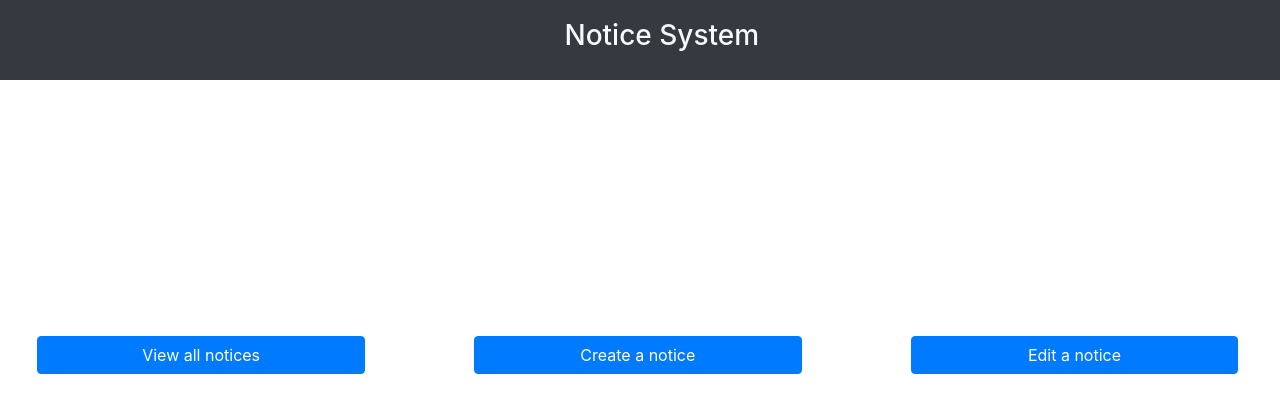
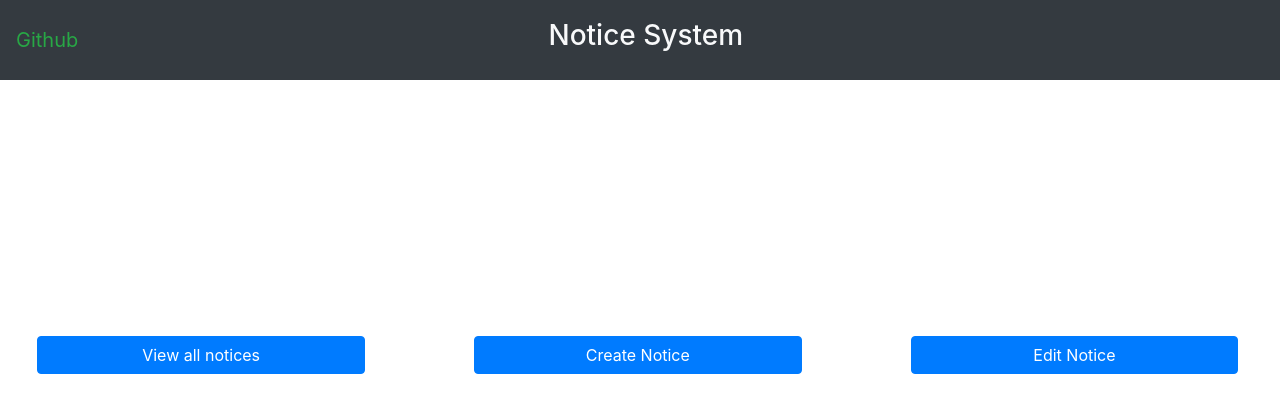
Before and after one commit to MUKESHSIHAG/Notice-Board, a Flask app: page / in a window 1280 px wide. Shown: the top 413 px of the page. Run offline with Flask 2, Linux system fonts and the light colour scheme; some libraries are stand-ins or nearby versions.

Commit message:
final changes

```diff
--- a/templates/create.html
+++ b/templates/create.html
@@ -18,7 +18,7 @@
 </head>
 <body>
     <nav class="navbar navbar-expand-lg navbar-dark bg-dark row" style="height: 10%;">
-      <a class="navbar-brand col-md-5 col-xs-5 text-success" href="/">Home</a>
+      <div class="col-md-5"><a class="navbar-brand text-success" href="/">Home</a></div>
       <h3 class="text-light col-md-6 col-xs-5">Create New Notice</h3>
     </nav>
     <form action="/create_notice" method="POST">
--- a/templates/edit.html
+++ b/templates/edit.html
@@ -16,8 +16,8 @@
 </head>
 <body>
     <nav class="navbar navbar-expand-lg navbar-dark bg-dark row" style="margin-bottom: 5%; height: 10%;">
-        <a class="navbar-brand col-md-5 col-xs-5 text-success" href="/">Home</a>
-        <h3 class="text-light col-md-6 col-xs-5">Edit Notices</h3>
+        <div class="col-md-5"><a class="navbar-brand text-success" href="/">Home</a></div>
+        <h3 class="text-light col-md-6">Edit Notices</h3>
     </nav>
     {% for notice in notices %}
     <div style="margin-bottom: 5%;">
--- a/templates/home.html
+++ b/templates/home.html
@@ -15,15 +15,16 @@
 </head>
 <body>
   <nav class="navbar navbar-expand-lg navbar-dark bg-dark row" style="">
-    <a class="navbar-brand col-md-5 col-xs-5" style="visibility: hidden;" href="/">Home</a>
-    <h3 class="text-light col-md-6 col-xs-5">Notice System</h3>
+    <!-- <a class="navbar-brand col-md-2 " style="visibility: hidden;" href="/">Home</a> -->
+    <div class="col-md-5"><a class="navbar-brand text-success" target="blank" href="https://github.com/MUKESHSIHAG/Notice-Board">Github</a></div>
+    <h3 class="text-light col-md-6 ">Notice System</h3>
   </nav>
   <div class="row" style="margin-top: 20%;">
     <a style="margin-left: 4%;" class="btn btn-primary col-md-3 col-sm-12" href="/notice">View all notices</a>
     <div class="col-md-1"></div>
-    <a class="btn btn-primary col-md-3 col-sm-12" href="/create_notice">Create a notice</a>
+    <a class="btn btn-primary col-md-3 col-sm-12" href="/create_notice">Create Notice</a>
     <div class="col-md-1"></div>
-    <a class="btn btn-primary col-md-3 col-sm-12" href="/edit_notice">Edit a notice</a>
+    <a class="btn btn-primary col-md-3 col-sm-12" href="/edit_notice">Edit Notice</a>
 </div>
 </body>
 </html>
--- a/templates/notice.html
+++ b/templates/notice.html
@@ -11,7 +11,7 @@
 </head>
 <body>
     <nav class="navbar navbar-expand-lg navbar-dark bg-dark row" style="height: 10%;">
-        <a class="navbar-brand col-md-5 col-xs-5 text-success" href="/">Home</a>
+        <div class="col-md-5"><a class="navbar-brand text-success" href="/">Home</a></div>
         <h3 class="text-light col-md-6 col-xs-5">List Of Notices</h3>
     </nav>
     {% for notice in notices %}
```
